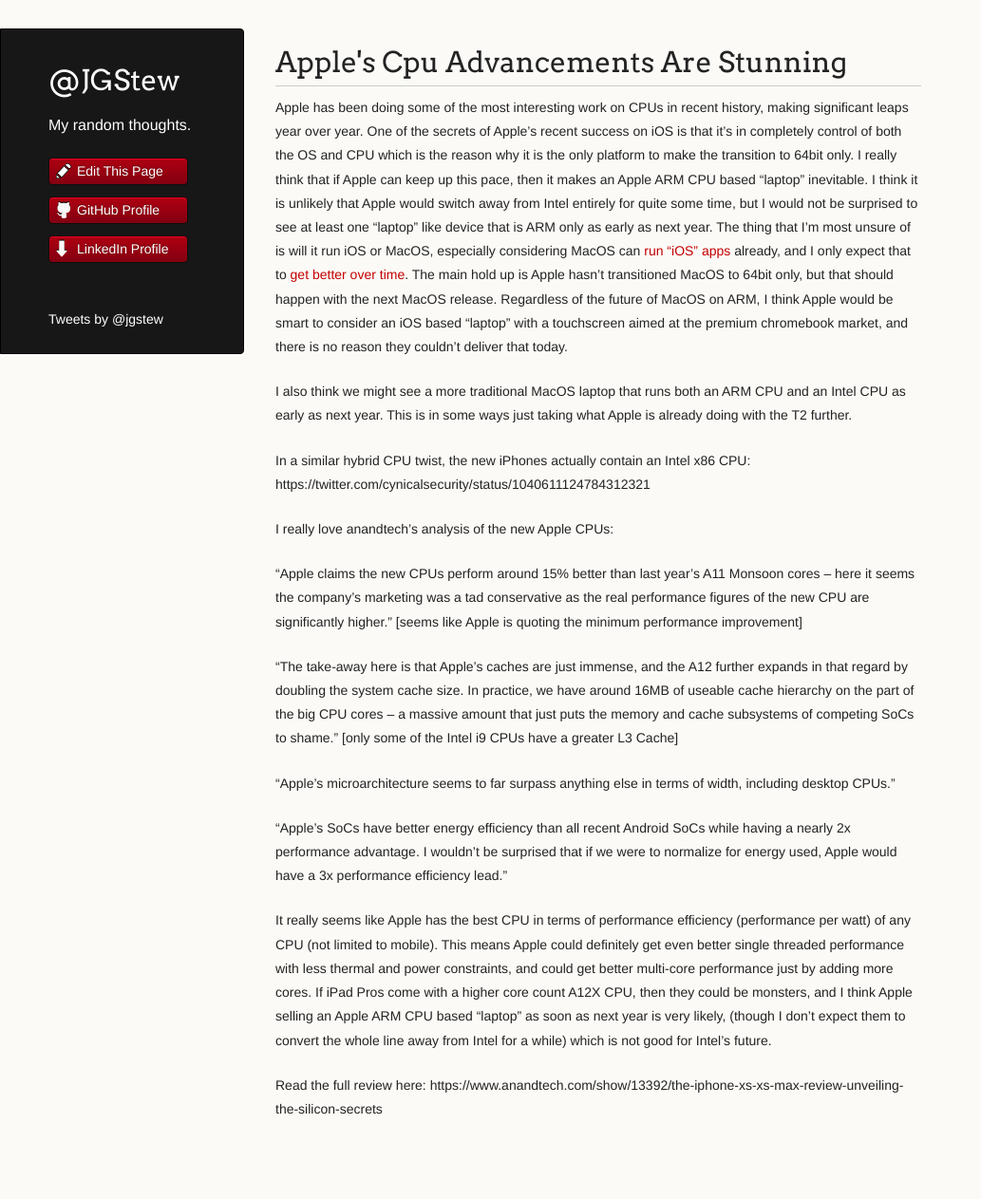
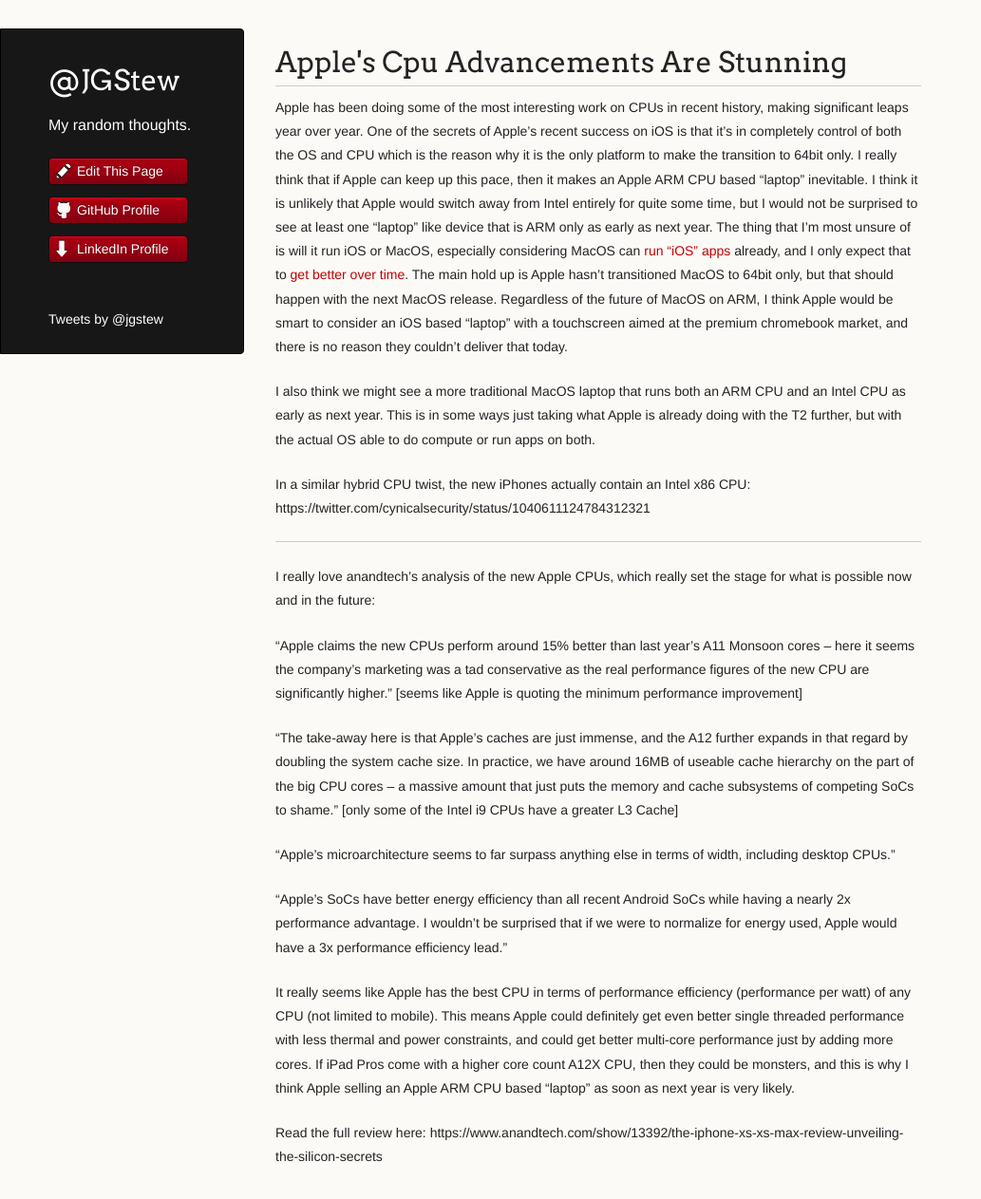
Before and after one commit to jgstew/jgstew.github.io, a Jekyll site: the page built from _posts/2018-10-05-Apple's-CPU-Advancements-Are-Stunning.md, in a window 1280 px wide and 1303 px high. Shown: the top 1263 px of the window at 95% size, without its empty margins (0-1033 px from the left). Built offline with Jekyll 4.4.1, drawn with Linux system fonts in a browser that asks for light colours; nearby versions of some CDN libraries; comment, search, counter and statistics services are not loaded.

Commit message:
Update 2018-10-05-Apple's-CPU-Advancements-Are-Stunning.md

```diff
--- a/_posts/2018-10-05-Apple's-CPU-Advancements-Are-Stunning.md
+++ b/_posts/2018-10-05-Apple's-CPU-Advancements-Are-Stunning.md
@@ -1,11 +1,13 @@
 
 Apple has been doing some of the most interesting work on CPUs in recent history, making significant leaps year over year. One of the secrets of Apple's recent success on iOS is that it's in completely control of both the OS and CPU which is the reason why it is the only platform to make the transition to 64bit only. I really think that if Apple can keep up this pace, then it makes an Apple ARM CPU based "laptop" inevitable. I think it is unlikely that Apple would switch away from Intel entirely for quite some time, but I would not be surprised to see at least one "laptop" like device that is ARM only as early as next year. The thing that I'm most unsure of is will it run iOS or MacOS, especially considering MacOS can [run "iOS" apps](https://twitter.com/stroughtonsmith/status/1047465790784585728) already, and I only expect that to [get better over time](https://twitter.com/stroughtonsmith/status/1044577455938437120). The main hold up is Apple hasn't transitioned MacOS to 64bit only, but that should happen with the next MacOS release. Regardless of the future of MacOS on ARM, I think Apple would be smart to consider an iOS based "laptop" with a touchscreen aimed at the premium chromebook market, and there is no reason they couldn't deliver that today.
 
-I also think we might see a more traditional MacOS laptop that runs both an ARM CPU and an Intel CPU as early as next year. This is in some ways just taking what Apple is already doing with the T2 further.
+I also think we might see a more traditional MacOS laptop that runs both an ARM CPU and an Intel CPU as early as next year. This is in some ways just taking what Apple is already doing with the T2 further, but with the actual OS able to do compute or run apps on both.
 
 In a similar hybrid CPU twist, the new iPhones actually contain an Intel x86 CPU: https://twitter.com/cynicalsecurity/status/1040611124784312321
 
-I really love anandtech's analysis of the new Apple CPUs:
+-------
+
+I really love anandtech's analysis of the new Apple CPUs, which really set the stage for what is possible now and in the future:
 
 "Apple claims the new CPUs perform around 15% better than last year’s A11 Monsoon cores – here it seems the company’s marketing was a tad conservative as the real performance figures of the new CPU are significantly higher." [seems like Apple is quoting the minimum performance improvement]
 
@@ -15,6 +17,6 @@ I really love anandtech's analysis of the new Apple CPUs:
 
 "Apple’s SoCs have better energy efficiency than all recent Android SoCs while having a nearly 2x performance advantage. I wouldn’t be surprised that if we were to normalize for energy used, Apple would have a 3x performance efficiency lead."
 
-It really seems like Apple has the best CPU in terms of performance efficiency (performance per watt) of any CPU (not limited to mobile). This means Apple could definitely get even better single threaded performance with less thermal and power constraints, and could get better multi-core performance just by adding more cores. If iPad Pros come with a higher core count A12X CPU, then they could be monsters, and I think Apple selling an Apple ARM CPU based "laptop" as soon as next year is very likely, (though I don't expect them to convert the whole line away from Intel for a while) which is not good for Intel's future.
+It really seems like Apple has the best CPU in terms of performance efficiency (performance per watt) of any CPU (not limited to mobile). This means Apple could definitely get even better single threaded performance with less thermal and power constraints, and could get better multi-core performance just by adding more cores. If iPad Pros come with a higher core count A12X CPU, then they could be monsters, and this is why I think Apple selling an Apple ARM CPU based "laptop" as soon as next year is very likely.
 
 Read the full review here: https://www.anandtech.com/show/13392/the-iphone-xs-xs-max-review-unveiling-the-silicon-secrets
```
